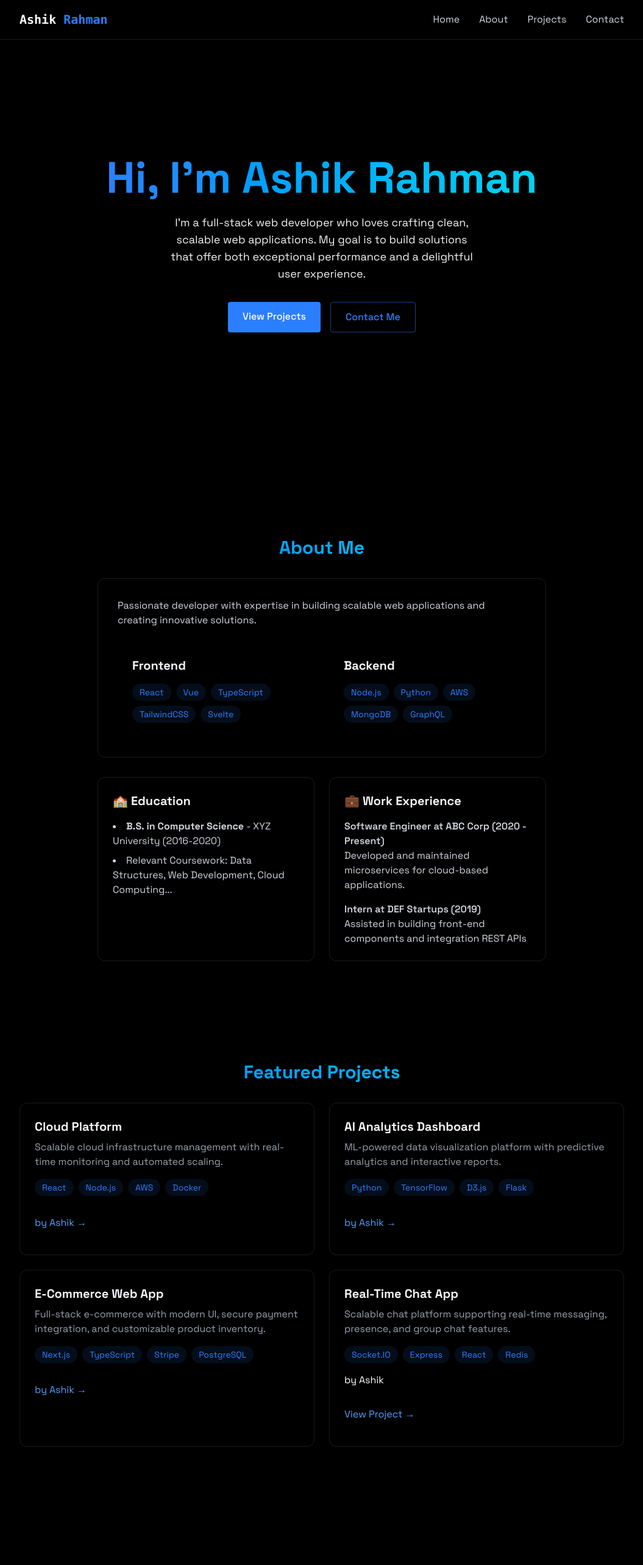
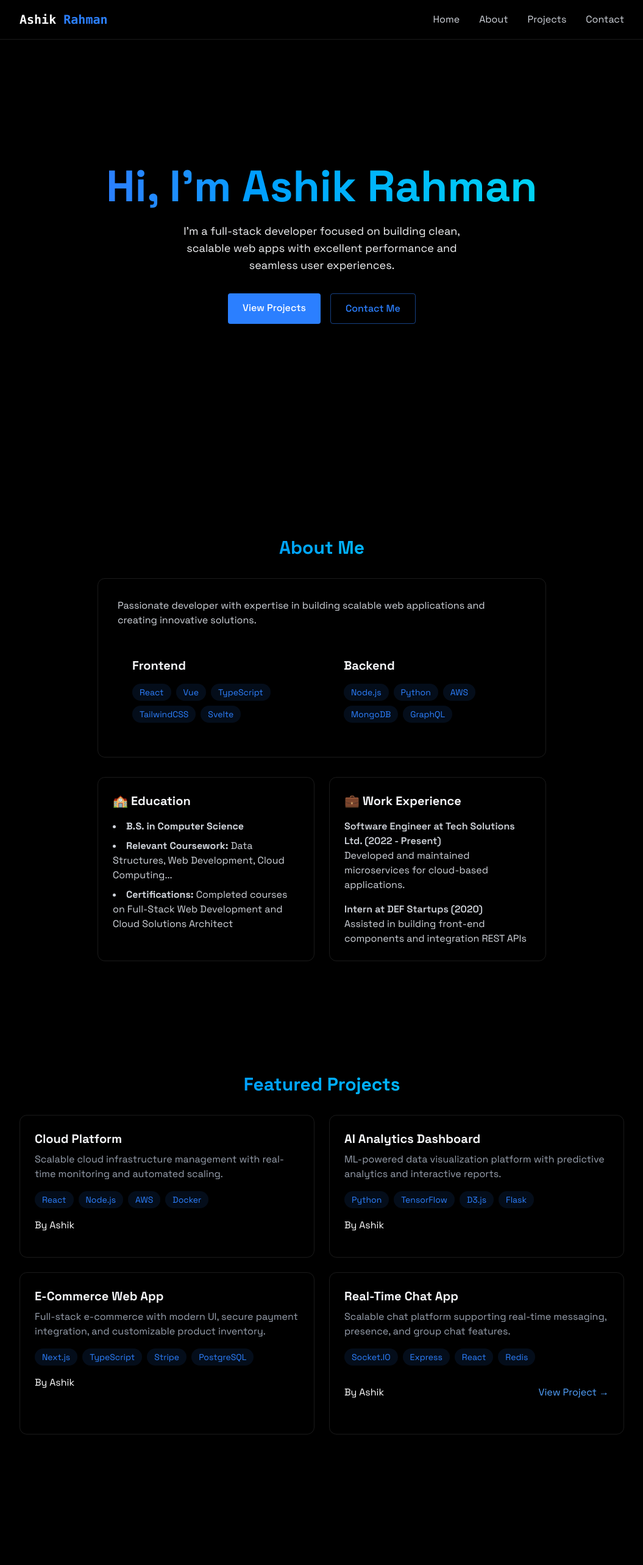
Before and after one commit to tntashikrahman/Ash-Porfolio-X1, a React (Vite) app: page / in a window 1280 px wide. Shown: the top 2566 px of the page at 61% size, without its empty margins (112-1167 px from the left). Built offline with nearby package versions, Linux system fonts and the light colour scheme.

Commit message:
Project done by Ashik

```diff
--- a/src/components/sections/About.jsx
+++ b/src/components/sections/About.jsx
@@ -69,12 +69,14 @@ export const About = () => {
               <h3 className="text-xl font-bold mb-4"> 🏫 Education </h3>
               <ul className="list-disc list-inside text-gray-300 space-y-2">
                 <li>
-                  <strong> B.S. in Computer Science </strong> - XYZ University
-                  (2016-2020)
+                  <strong>B.S. in Computer Science</strong>
                 </li>
                 <li>
-                  Relevant Coursework: Data Structures, Web Development, Cloud
+                <strong>Relevant Coursework:</strong> Data Structures, Web Development, Cloud
                   Computing...
+                </li>
+                <li>
+                  <strong>Certifications:</strong> Completed courses on Full-Stack Web Development and Cloud Solutions Architect
                 </li>
               </ul>
             </div>
@@ -84,7 +86,7 @@ export const About = () => {
                 <div>
                   <h4 className="font-semibold">
                     {" "}
-                    Software Engineer at ABC Corp (2020 - Present){" "}
+                    Software Engineer at Tech Solutions Ltd. (2022 - Present){" "}
                   </h4>
                   <p>
                     Developed and maintained microservices for cloud-based
@@ -95,7 +97,7 @@ export const About = () => {
                 <div>
                   <h4 className="font-semibold">
                     {" "}
-                    Intern at DEF Startups (2019){" "}
+                    Intern at DEF Startups (2020){" "}
                   </h4>
                   <p>
                     Assisted in building front-end components and integration
--- a/src/components/sections/Contact.jsx
+++ b/src/components/sections/Contact.jsx
@@ -26,6 +26,9 @@ export const Contact = () => {
       .catch(() => alert("Oops! Something went wrong. Please try again."));
   };
 
+  // Get the current year dynamically
+  const currentYear = new Date().getFullYear();
+
   return (
     <section
       id="contact"
@@ -34,7 +37,6 @@ export const Contact = () => {
       <RevealOnScroll>
         <div className="px-4 w-full min-w-[300px] md:w-[500px] sm:w-2/3 p-6">
           <h2 className="text-3xl font-bold mb-8 bg-gradient-to-r from-blue-500 to-cyan-400 bg-clip-text text-transparent text-center">
-            {" "}
             Get In Touch
           </h2>
           <form className="space-y-6" onSubmit={handleSubmit}>
@@ -71,7 +73,7 @@ export const Contact = () => {
             <div className="relative">
               <textarea
                 id="message"
-                name="message"
+                name="message"http://localhost:4000/#
                 required
                 rows={5}
                 value={formData.message}
@@ -90,6 +92,15 @@ export const Contact = () => {
               Send Message
             </button>
           </form>
+
+          {/* Contact Details & Copyright Section */}
+          <div className="mt-8 text-center text-white">
+            <p className="text-lg font-semibold">Email: <a href="mailto:tntashikrahman@gmail.com" className="text-blue-400 hover:text-blue-300">tntashikrahman@gmail.com</a></p>
+            <p className="text-lg font-semibold">Phone: <a href="tel:+8801706924313" className="text-blue-400 hover:text-blue-300">+8801706924313</a></p>
+            <p className="text-sm mt-4 text-gray-400">
+              &copy; AshikRahman {currentYear}. All Rights Reserved.
+            </p>
+          </div>
         </div>
       </RevealOnScroll>
     </section>
--- a/src/components/sections/Home.jsx
+++ b/src/components/sections/Home.jsx
@@ -12,10 +12,8 @@ export const Home = () => {
             Hi, I'm Ashik Rahman
           </h1>
 
-          <p className="tex-gray-400 text-lg mb-8 max-w-lg mx-auto">
-            I’m a full-stack web developer who loves crafting clean, scalable web
-            applications. My goal is to build solutions that offer both
-            exceptional performance and a delightful user experience.
+          <p className="flex justify-between items-center tex-gray-400 text-lg mb-8 max-w-lg mx-auto">
+          I’m a full-stack developer focused on building clean, scalable web apps with excellent performance and seamless user experiences.
           </p>
           <div className="flex justify-center space-x-4">
             <a
--- a/src/components/sections/Projects.jsx
+++ b/src/components/sections/Projects.jsx
@@ -32,13 +32,10 @@ export const Projects = () => {
                 ))}
               </div>
 
-              <div className="flex justify-between items-center">
-                <a
-                  href="#"
-                  className="text-blue-400 hover:text-blue-300 transition-colors my-4"
-                >
-                  by Ashik →
-                </a>
+              <div className="flex justify-between items-center text-white hover:text-gray-300 transition-colors my-4">
+
+                  By Ashik
+
               </div>
             </div>
             <div
@@ -69,16 +66,14 @@ export const Projects = () => {
                     {tech}
                   </span>
                 ))}
-              </div>
-              <div className="flex justify-between items-center">
-                <a
-                  href="#"
-                  className="text-blue-400 hover:text-blue-300 transition-colors my-4"
-                >
-             by Ashik →
-                </a>
-              </div>
-            </div>
+               </div>
+
+<div className="flex justify-between items-center text-white hover:text-gray-300 transition-colors my-4">
+
+    By Ashik
+
+</div>
+</div>
 
             <div
               className="
@@ -111,13 +106,11 @@ export const Projects = () => {
                   )
                 )}
               </div>
-              <div className="flex justify-between items-center">
-                <a
-                  href="#"
-                  className="text-blue-400 hover:text-blue-300 transition-colors my-4"
-                >
-                 by Ashik →
-                </a>
+
+              <div className="flex justify-between items-center text-white hover:text-gray-300 transition-colors my-4">
+
+                  By Ashik
+
               </div>
             </div>
 
@@ -149,17 +142,14 @@ export const Projects = () => {
                     {tech}
                   </span>
                 ))}
-                          </div>
-                          <div className="flex justify-between items-center text-white hover:text-gray-300 transition-colors my-4">
+              </div>
+              <div className="flex justify-between items-center text-white hover:text-gray-300 transition-colors my-4">
 
-                    by Ashik
-              </div>
-              <div className="flex justify-between items-center ">
+               <span>By Ashik</span>
                 <a
                   href="https://syrax-z2.onrender.com/"
                   className="text-blue-400 hover:text-blue-300 transition-colors my-4"
                 >
-
                   View Project →
                 </a>
               </div>
```
